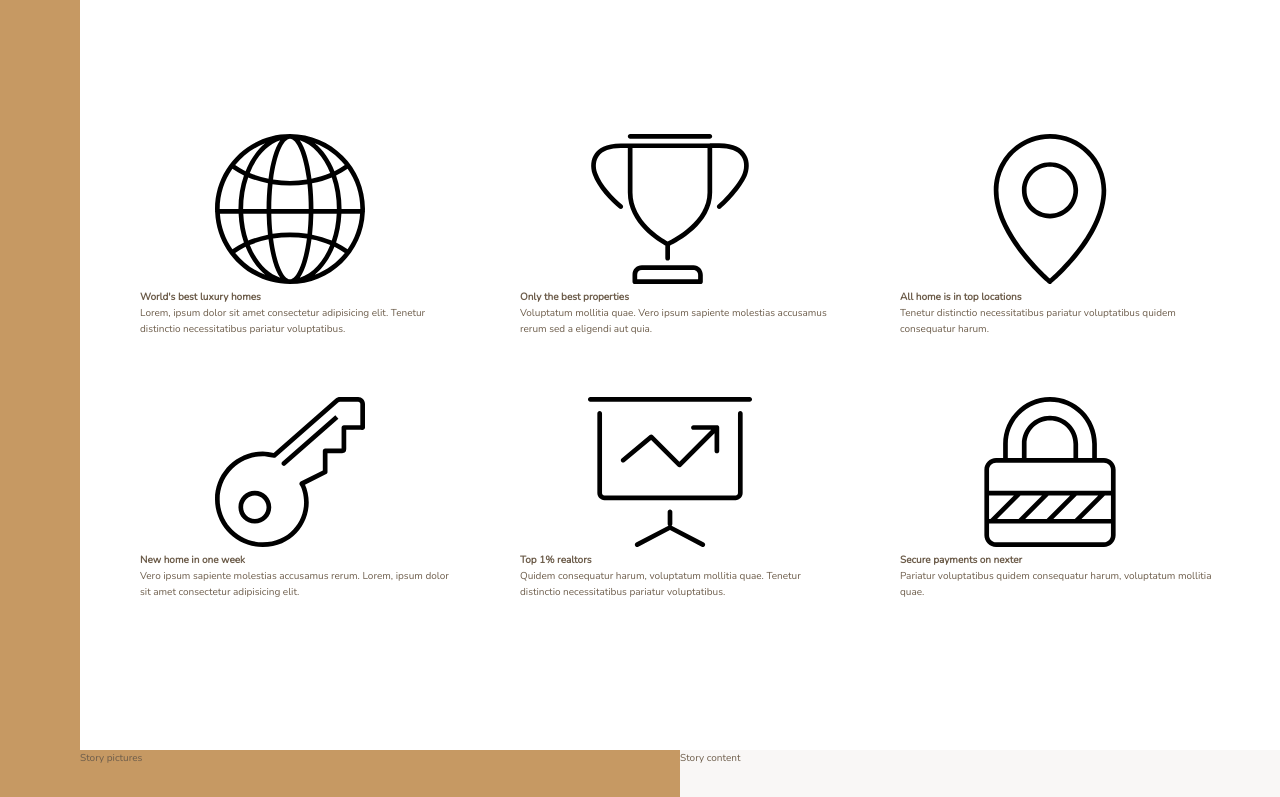
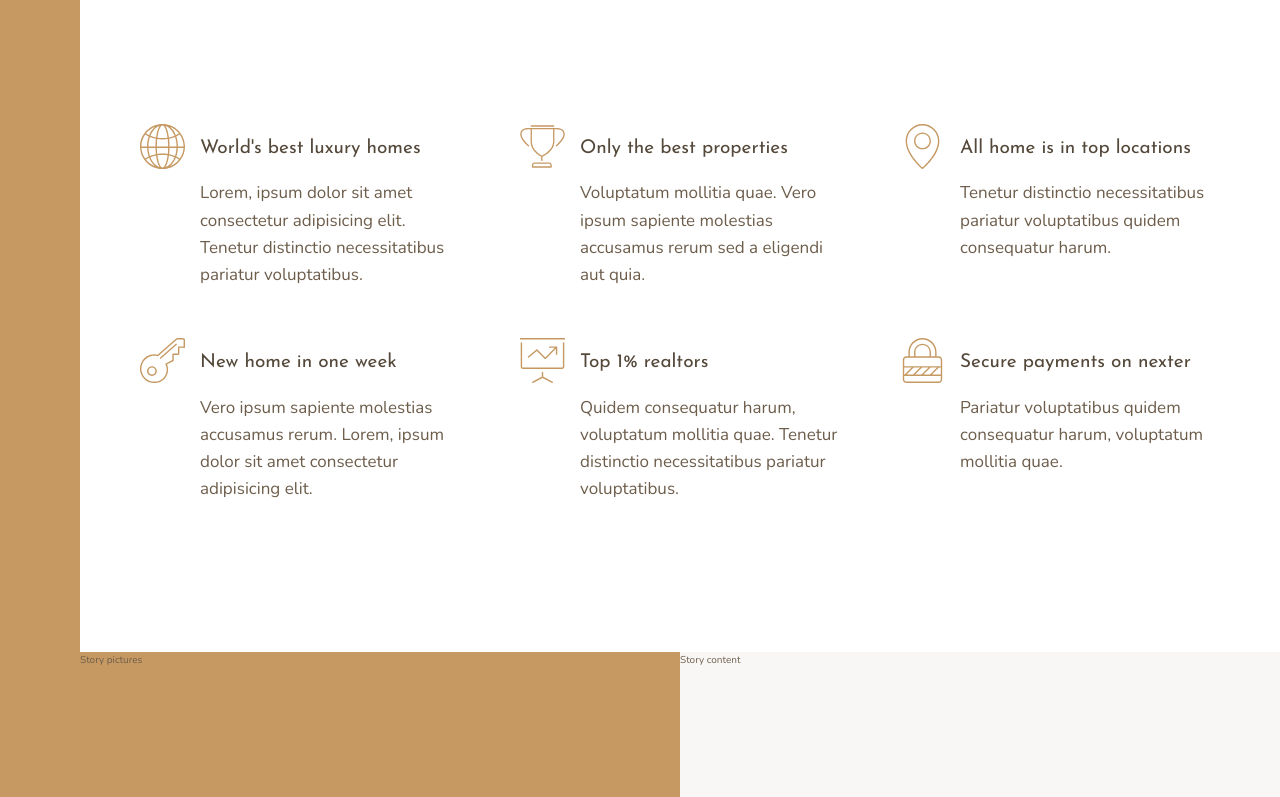
Before and after one commit to ckstn0777/Nexter-Project, a website: page index.html in a window 1280 px wide. Shown: the part 656-1453 px from the top of the page. Drawn offline with nearby package versions, Linux system fonts and the light colour scheme.

Commit message:
v2.0.1
Building the Features Section - Part 2(추가 그리드 작업 및 반응형 적용)

```diff
--- a/index.html
+++ b/index.html
@@ -33,7 +33,7 @@
         <svg class="feature__icon">
           <use xlink:href="img/sprite.svg#icon-global"></use>
         </svg>
-        <h4 class="heading-4">
+        <h4 class="heading-4 heading-4--dark">
           World's best luxury homes
         </h4>
         <p class="feature__text">
@@ -45,7 +45,7 @@
         <svg class="feature__icon">
           <use xlink:href="img/sprite.svg#icon-trophy"></use>
         </svg>
-        <h4 class="heading-4">
+        <h4 class="heading-4 heading-4--dark">
           Only the best properties
         </h4>
         <p class="feature__text">
@@ -57,7 +57,7 @@
         <svg class="feature__icon">
           <use xlink:href="img/sprite.svg#icon-map-pin"></use>
         </svg>
-        <h4 class="heading-4">
+        <h4 class="heading-4 heading-4--dark">
           All home is in top locations
         </h4>
         <p class="feature__text">
@@ -69,7 +69,7 @@
         <svg class="feature__icon">
           <use xlink:href="img/sprite.svg#icon-key"></use>
         </svg>
-        <h4 class="heading-4">
+        <h4 class="heading-4 heading-4--dark">
           New home in one week
         </h4>
         <p class="feature__text">
@@ -81,7 +81,7 @@
         <svg class="feature__icon">
           <use xlink:href="img/sprite.svg#icon-presentation"></use>
         </svg>
-        <h4 class="heading-4">
+        <h4 class="heading-4 heading-4--dark">
           Top 1% realtors
         </h4>
         <p class="feature__text">
@@ -93,7 +93,7 @@
         <svg class="feature__icon">
           <use xlink:href="img/sprite.svg#icon-lock"></use>
         </svg>
-        <h4 class="heading-4">
+        <h4 class="heading-4 heading-4--dark">
           Secure payments on nexter
         </h4>
         <p class="feature__text">
--- a/sass/_features.scss
+++ b/sass/_features.scss
@@ -4,7 +4,29 @@
   margin: 15rem 0;
 
   display: grid;
-  grid-template-columns: repeat(3, 1fr);
+  // grid-template-columns: repeat(3, 1fr);
+  // minmax(25rem, 1fr) : 25rem 아래로 떨어지면 auto-fit 됨. 25rem보다 클때는 1fr 치수를 따름
+  // auto-fill과 auto-fit 차이. auto-fill은 남는 공간 유지. auto-fit은 남는 공간을 축소
+  grid-template-columns: repeat(auto-fit, minmax(25rem, 1fr));
   grid-gap: 6rem;
-  // grid-template-rows: auto auto;
+  align-items: start;
 }
+
+.feature {
+  display: grid;
+  grid-template-columns: min-content 1fr;
+  grid-row-gap: 1.5rem;
+  grid-column-gap: 1.5rem;
+
+  &__icon {
+    fill: $color-primary;
+    width: 4.5rem;
+    height: 4.5rem;
+    grid-row: 1 / span 2;
+    transform: translateY(-1rem);
+  }
+
+  &__text {
+    font-size: 1.7rem;
+  }
+}
--- a/sass/_typography.scss
+++ b/sass/_typography.scss
@@ -0,0 +1,28 @@
+%heading {
+  font-family: $font-display;
+  font-weight: 400;
+}
+
+.heading-1 {
+  @extend %heading;
+}
+
+.heading-2 {
+  @extend %heading;
+}
+
+.heading-3 {
+  @extend %heading;
+}
+
+.heading-4 {
+  @extend %heading;
+  font-size: 1.9rem;
+
+  &--light {
+    color: $color-grey-light-1;
+  }
+  &--dark {
+    color: $color-grey-dark-1;
+  }
+}
```
Also changed, not shown: css/style.css.
